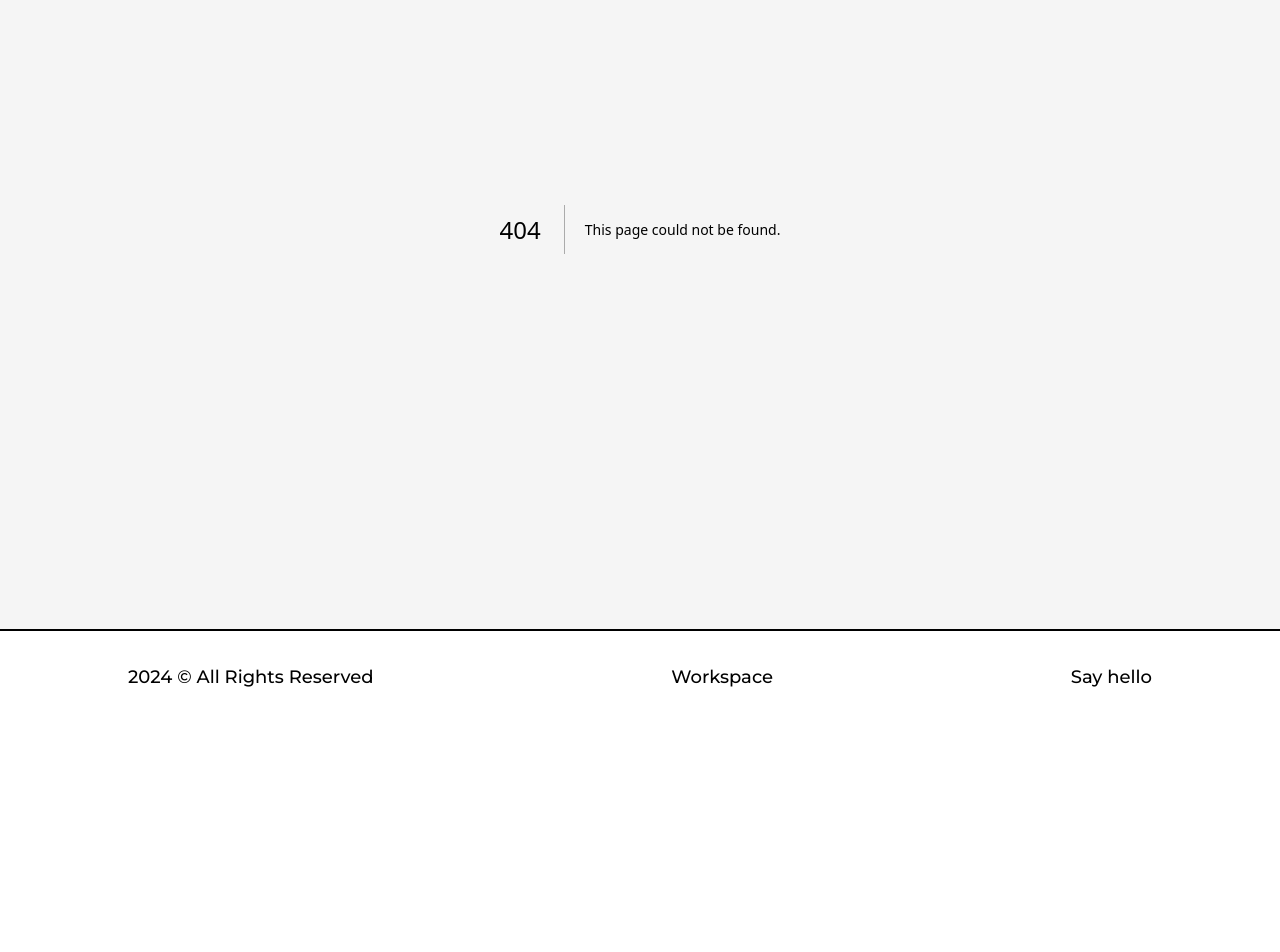
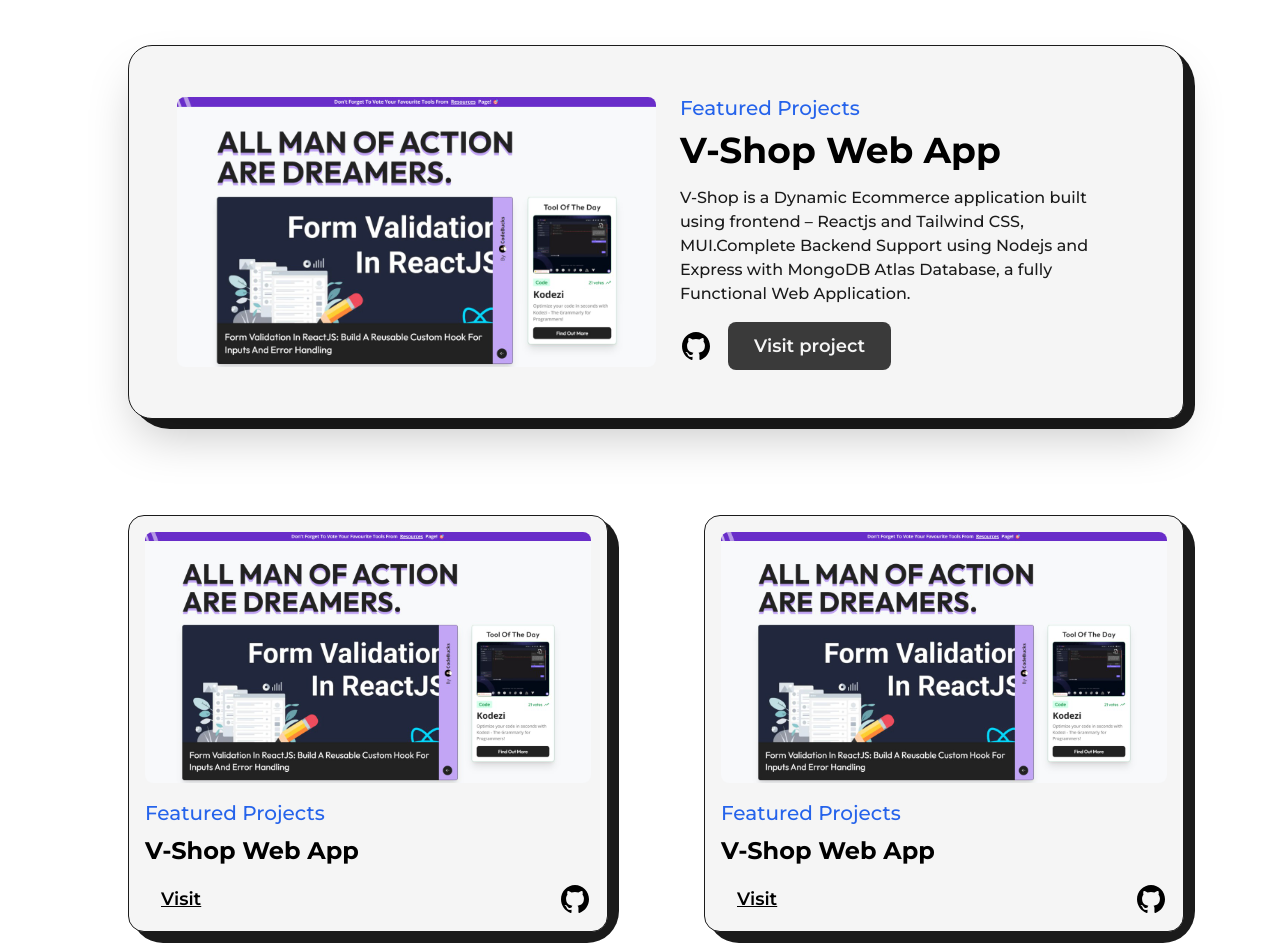
Before and after one commit to ksroyal100/Portfolio.github.io, a Next.js app: page /projects in a window 1280 px wide. Before the commit this address had no page. Shown: the part 260-1212 px from the top of the page. Before the commit the page ends 983 px from the top, so only its background shows below. Built offline with nearby package versions, Linux system fonts and the light colour scheme.

Commit message:
creating proejct page to display my proejcts

```diff
--- a/src/pages/index.js
+++ b/src/pages/index.js
@@ -12,7 +12,7 @@ export default function Home() {
     <>
       <Head>
 
-        <title>Kishan Sahu - Software Developer</title>
+        <title>Kishan Sahu | Software Developer</title>
         <meta name="description" content="Generated by create next app" />
       </Head>
       <main className='flex items-center text-dark w-full min-h-screen'>
--- /dev/null
+++ b/src/pages/projects.js
@@ -0,0 +1,137 @@
+import AnimatedText from '@/components/AnimatedText'
+import Layout from '@/components/Layout'
+import React from 'react'
+import Head from 'next/head'
+import Link from 'next/link'
+import Image from 'next/image'
+import { GithubIcon } from '@/components/icons'
+import project1 from '../../public/images/projects/devdreaming.jpg'
+
+
+const FeaturedProject = ({type,title,summary, img, link, github}) => {
+    return (
+        <article className='relative w-full flex items-center justify-between rounded-3xl border border-solid border-dark bg-light shadow-2xl p-12 rounded-br-2xl'>
+              <div className='absolute top-0 -right-3 -z-10 w-[101%] h-[103%] rounded-[2.5rem] bg-dark rounded-br-3xl' />
+            <Link href={link} target='_blank'
+            className='w-1/2 cursor-pointer overflow-hidden rounded-lg'
+            >
+                <Image src={img} alt={title} className='w-full h-auto'/>
+            </Link>
+            <div className='w-1/2 flex flex-col items-start justify-between pl-6'>
+                <span className='text-blue-600 font-medium text-xl'>{type}</span>
+                <Link href={link} target='_blank' className='hover:underline underline-offset-2'>
+                    <h2 className='my-2 w-full text-left text-4xl font-bold '>{title}</h2>
+                </Link>
+                <p className='my-2 font-medium text-dark'>{summary}</p>
+                <div className='mt-2 flex items-center'>
+                    <Link href={github} target="_blank" className='w-8'><GithubIcon /></Link>
+                    <Link href={link} target="_blank"
+                        className='ml-4 rounded-lg bg-dark/85 text-light p-2 px-6 text-lg font-semibold  hover:bg-white hover:text-black border-2 border-solid border-transparent hover:border-black'>
+                        Visit project</Link>
+                </div>
+            </div>
+
+        </article>
+    )
+}
+
+const Project = ({title, type, img, link, github}) => {
+    return (
+        <article className='relatve w-full flex flex-col items-center justify-center rounded-2xl border border-solid border-dark bg-light p-4 relative'>
+              <div className='absolute top-0 -right-3 -z-10 w-[102%] h-[103%] rounded-[2rem] bg-dark' />
+            <Link href={link} target='_blank'
+            className='w-full cursor-pointer overflow-hidden rounded-lg'
+            >
+                <Image src={img} alt={title} className='w-full h-auto'/>
+            </Link>
+            <div className='w-full flex flex-col items-start justify-between mt-4'>
+                <span className='text-blue-600 font-medium text-xl'>{type}</span>
+                <Link href={link} target='_blank' className='hover:underline underline-offset-2'>
+                    <h2 className='my-2 w-full text-left text-2xl font-bold '>{title}</h2>
+                </Link>
+
+                <div className='w-full mt-2 flex items-center justify-between'>
+                    <Link href={link} target="_blank"
+                        className='ml-4 text-lg font-semibold underline'>
+                        Visit</Link>
+                    <Link href={github} target="_blank" className='w-8'><GithubIcon /></Link>
+                </div>
+            </div>
+        </article>
+    )
+}
+
+const projects = () => {
+  return (
+      <>
+          <Head>
+              <title>Kishan Sahu | My Projects</title>
+              <meta name='description' content='any descrption' />
+          </Head>
+          <main className='w-full mb-16 flex flex-col items-center justify-center'>
+              <Layout className='pt-16'>
+                  <AnimatedText text='My Recent Projects' className="mb-16 text-[3rem] "
+
+                  />
+                  <div className='grid grid-cols-12 gap-24'>
+                      <div className='col-span-12'>
+                          <FeaturedProject
+                              img={project1}
+                              title='V-Shop Web App'
+                              summary='V-Shop is a Dynamic Ecommerce application built using
+frontend – Reactjs and Tailwind CSS, MUI.Complete Backend Support using Nodejs and Express with
+MongoDB Atlas Database, a fully Functional Web
+Application.
+'
+                              link='/'
+                              github='/'
+                              type='Featured Projects'
+                          />
+                      </div>
+                      <div className='col-span-6'>
+                      <Project
+                              img={project1}
+                              title='V-Shop Web App'
+                              link='/'
+                              github='/'
+                              type='Featured Projects'
+                          />
+                      </div>
+                      <div className='col-span-6'>
+                      <Project
+                              img={project1}
+                              title='V-Shop Web App'
+                              link='/'
+                              github='/'
+                              type='Featured Projects'
+                          />
+                      </div>
+
+                      <div className='col-span-6'>
+                      <Project
+                              img={project1}
+                              title='V-Shop Web App'
+                              link='/'
+                              github='/'
+                              type='Featured Projects'
+                          />
+                      </div>
+                      <div className='col-span-6'>
+                      <Project
+                              img={project1}
+                              title='V-Shop Web App'
+                              link='/'
+                              github='/'
+                              type='Featured Projects'
+                          />
+                      </div>
+
+                  </div>
+              </Layout>
+          </main>
+    </>
+    )
+
+}
+
+export default projects
```
